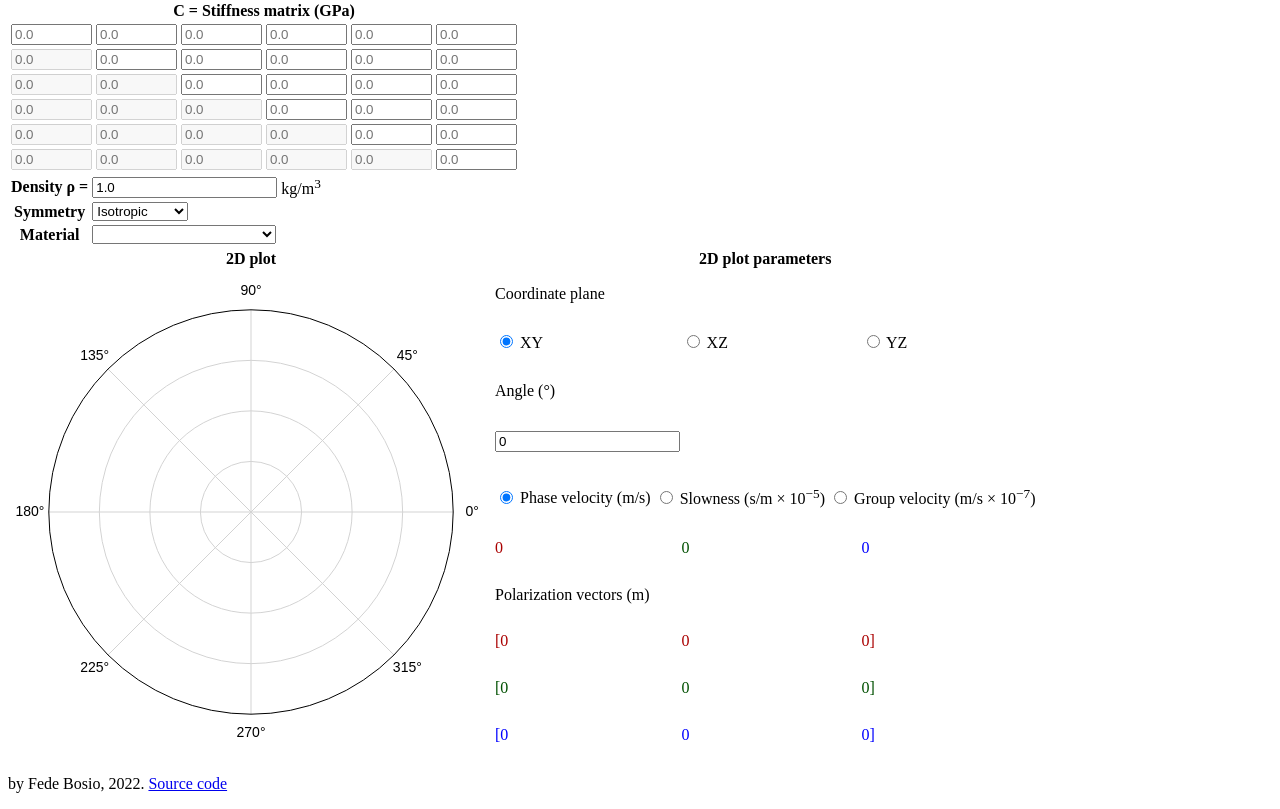
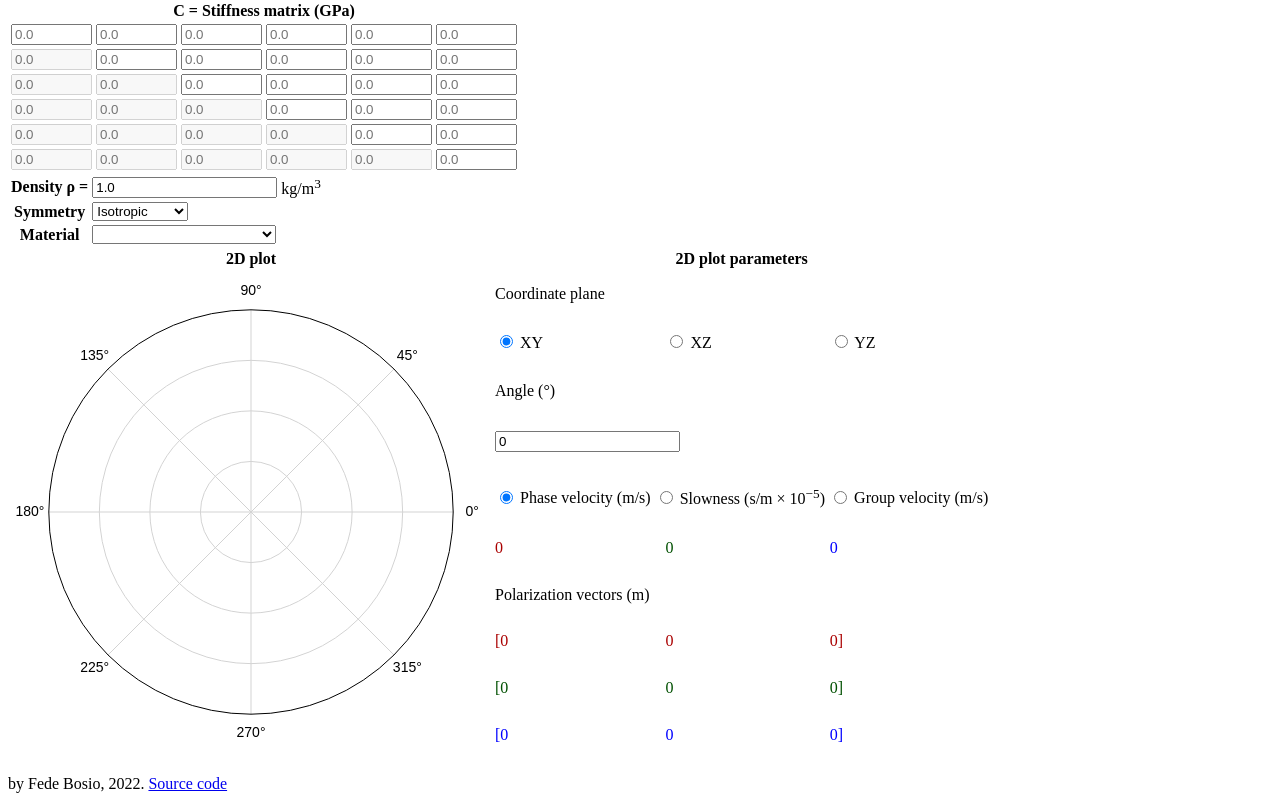
Before and after one commit to fbosio/elasticas, a Flask app: page / in a window 1280 px wide. Shown: the part 81-890 px from the top of the page. Run offline with Flask 3, Linux system fonts and the light colour scheme.

Commit message:
Change group velocity units to m/s.

```diff
--- a/calculations.py
+++ b/calculations.py
@@ -85,6 +85,7 @@ def get_group_velocities(C, rho, l, c, A):
     new_l = l[..., np.newaxis, np.newaxis, :]
     g = new_l @ new_A.swapaxes(-2, -1) @ C @ new_A
     g = g.squeeze().swapaxes(-2, -1) / (rho * c[..., np.newaxis, :])
+    g *= 1e9 # convert units to m/s
 
     return g
 
--- a/plots.py
+++ b/plots.py
@@ -26,7 +26,7 @@ class PolarPlot2D:
     def __call__(self, C, rho):
         _, c, A = calculations.do(C, rho, self.p)
         m = 1e5 / c
-        cg = 1e7 * calculations.get_group_velocities(C, rho, self.p, c, A)
+        cg = calculations.get_group_velocities(C, rho, self.p, c, A)
 
         if (np.isnan(c) | np.isinf(c)).any():
             c = np.zeros_like(c)
--- a/templates/index.html
+++ b/templates/index.html
@@ -102,7 +102,7 @@
         <label for="slowness">Slowness (s/m &times; 10<sup>&minus;5</sup>)</label>
 
         <input type="radio" name="dependant-variable" value="groupvelocity" id="groupvelocity">
-        <label for="groupvelocity">Group velocity (m/s &times; 10<sup>&minus;7</sup>)</label>
+        <label for="groupvelocity">Group velocity (m/s)</label>
       </td> </tr>
       <tr>
         {% for color in colors %}
```
